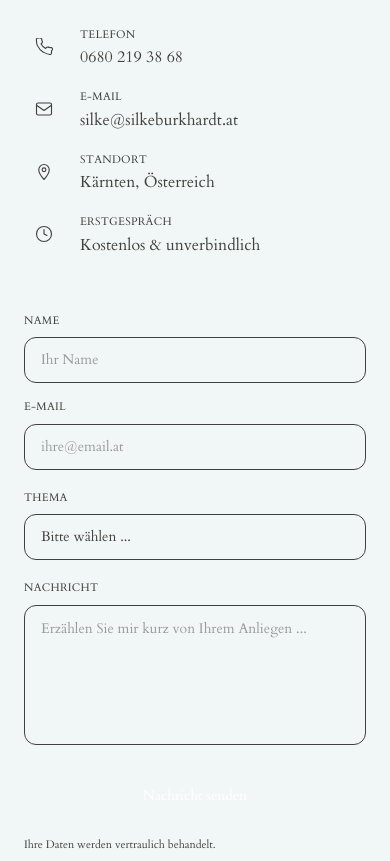
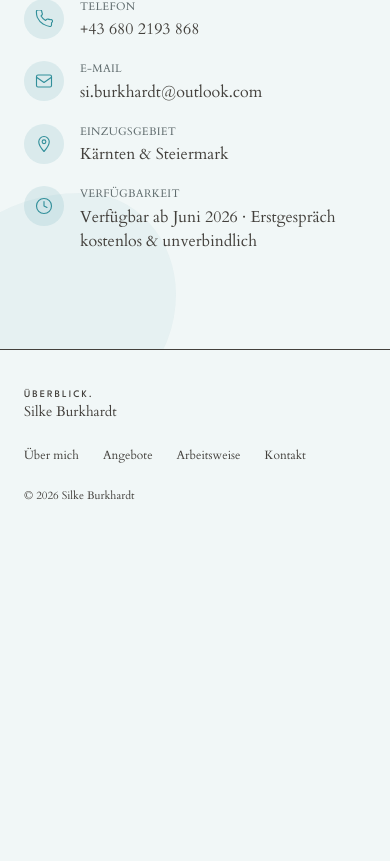
Before and after one commit to pietmondriaan/HOMEPAGE-SILKE, a React (Vite) app: page / in a window 390 px wide. Shown: the part 6163-7024 px from the top of the page. After the commit the page ends 6707 px from the top, so only its background shows below. Built offline with nearby package versions, Linux system fonts and the light colour scheme.

Commit message:
feat(kontakt): Formular entfernt, direkte Kontaktdaten (Tel/Mail)

```diff
--- a/src/components/Contact.jsx
+++ b/src/components/Contact.jsx
@@ -1,41 +1,19 @@
-import { useState } from 'react'
 import { useScrollAnimation } from '../hooks/useScrollAnimation'
 
 export default function Contact() {
   const [ref, isVisible] = useScrollAnimation()
-  const [formState, setFormState] = useState({
-    name: '',
-    email: '',
-    thema: '',
-    nachricht: '',
-  })
-  const [submitted, setSubmitted] = useState(false)
-
-  function handleChange(e) {
-    setFormState((prev) => ({ ...prev, [e.target.name]: e.target.value }))
-  }
-
-  function handleSubmit(e) {
-    e.preventDefault()
-    const { name, email, thema, nachricht } = formState
-    if (!name || !email || !nachricht) return
-    const subject = encodeURIComponent((thema || 'Anfrage') + ' — ' + name)
-    const body = encodeURIComponent('Name: ' + name + '\nE-Mail: ' + email + '\n\n' + nachricht)
-    window.location.href = 'mailto:silke@silkeburkhardt.at?subject=' + subject + '&body=' + body
-    setSubmitted(true)
-  }
 
   return (
-    <section id="kontakt" className="py-24 lg:py-36 bg-paper relative overflow-hidden">
+    <section id="kontakt" className="py-24 lg:py-36 bg-canvas relative overflow-hidden">
 
       {/* Blob-Dekorationen */}
       <div
-        className="absolute -top-20 -right-20 w-[320px] h-[300px] bg-sage/[0.08] pointer-events-none animate-blob-morph"
+        className="absolute -top-20 -right-20 w-[320px] h-[300px] bg-petrol/[0.08] pointer-events-none animate-blob-morph"
         style={{ borderRadius: '55% 45% 62% 38% / 45% 55% 45% 55%' }}
         aria-hidden="true"
       />
       <div
-        className="absolute -bottom-16 -left-16 w-[240px] h-[220px] bg-sage/[0.06] pointer-events-none animate-blob-morph"
+        className="absolute -bottom-16 -left-16 w-[240px] h-[220px] bg-petrol/[0.06] pointer-events-none animate-blob-morph"
         style={{ borderRadius: '40% 60% 45% 55% / 55% 45% 60% 40%', animationDelay: '-6s' }}
         aria-hidden="true"
       />
@@ -44,189 +22,85 @@ export default function Contact() {
         ref={ref}
         className={`max-w-6xl mx-auto px-6 lg:px-8 animate-on-scroll ${isVisible ? 'is-visible' : ''}`}
       >
-        <div className="grid lg:grid-cols-[1fr,1.2fr] gap-14 lg:gap-24">
+        <div className="max-w-xl mx-auto text-center">
 
-          {/* Linke Seite */}
-          <div>
-            <p className="font-sans text-[10px] font-medium tracking-[0.2em] text-sage uppercase mb-6">
+          <p className="font-sans text-[10px] font-medium tracking-[0.2em] text-petrol uppercase mb-6">
             Kontakt
           </p>
 
           <h2
-              className="font-serif font-normal text-bark leading-[1.12] mb-6"
+            className="font-serif font-normal text-azure leading-[1.12] mb-6"
             style={{ fontSize: 'clamp(1.8rem, 3.5vw, 2.75rem)', textWrap: 'balance' }}
           >
-              Lassen Sie uns
-              <br />
-              <em>miteinander sprechen.</em>
+            Lassen Sie uns ins Gespräch kommen.
           </h2>
 
-            <p className="text-bark-light text-base leading-[1.75] mb-10">
-              Der erste Schritt ist oft der wichtigste. Kontaktieren Sie mich für
-              ein unverbindliches Erstgespräch — ich freue mich, Sie kennenzulernen.
+          <p className="text-ink text-base leading-[1.75] mb-10">
+            Der erste Schritt ist oft der wichtigste. Für ein unverbindliches Erstgespräch
+            erreichen Sie mich direkt:
           </p>
 
-            <div className="space-y-5">
+          <div className="space-y-5 text-left">
+
             {/* Telefon */}
             <div className="flex items-start gap-4">
-                <div className="w-10 h-10 rounded-full bg-sage/12 flex items-center justify-center shrink-0 text-sage">
+              <div className="w-10 h-10 rounded-full bg-petrol/12 flex items-center justify-center shrink-0 text-petrol">
                 <svg width="18" height="18" viewBox="0 0 24 24" fill="none" stroke="currentColor" strokeWidth="1.5" strokeLinecap="round" strokeLinejoin="round" aria-hidden="true">
                   <path d="M22 16.92v3a2 2 0 01-2.18 2 19.79 19.79 0 01-8.63-3.07A19.5 19.5 0 013.07 9.81 19.79 19.79 0 012 1.21 2 2 0 014 .02h3a2 2 0 012 1.72 12.84 12.84 0 00.7 2.81 2 2 0 01-.45 2.11L8.09 7.91a16 16 0 006 6l1.27-1.27a2 2 0 012.11-.45 12.84 12.84 0 002.81.7A2 2 0 0122 16.92z" />
                 </svg>
               </div>
               <div>
-                  <p className="text-[11px] font-medium tracking-wide text-bark-light/60 uppercase mb-0.5">Telefon</p>
-                  <a href="tel:+4306802193868" className="text-bark hover:text-sage transition-colors duration-[180ms] text-base font-normal">
-                    0680 219 38 68
+                <p className="text-[11px] font-medium tracking-wide text-ink-soft uppercase mb-0.5">Telefon</p>
+                <a href="tel:+436802193868" className="text-ink hover:text-petrol transition-colors duration-[180ms] text-base font-normal">
+                  +43 680 2193 868
                 </a>
               </div>
             </div>
 
             {/* E-Mail */}
             <div className="flex items-start gap-4">
-                <div className="w-10 h-10 rounded-full bg-sage/12 flex items-center justify-center shrink-0 text-sage">
+              <div className="w-10 h-10 rounded-full bg-petrol/12 flex items-center justify-center shrink-0 text-petrol">
                 <svg width="18" height="18" viewBox="0 0 24 24" fill="none" stroke="currentColor" strokeWidth="1.5" strokeLinecap="round" strokeLinejoin="round" aria-hidden="true">
                   <rect x="2" y="4" width="20" height="16" rx="2" />
                   <path d="M2 7l10 7 10-7" />
                 </svg>
               </div>
               <div>
-                  <p className="text-[11px] font-medium tracking-wide text-bark-light/60 uppercase mb-0.5">E-Mail</p>
-                  <a href="mailto:silke@silkeburkhardt.at" className="text-bark hover:text-sage transition-colors duration-[180ms] text-base font-normal">
-                    silke@silkeburkhardt.at
+                <p className="text-[11px] font-medium tracking-wide text-ink-soft uppercase mb-0.5">E-Mail</p>
+                <a href="mailto:si.burkhardt@outlook.com" className="text-ink hover:text-petrol transition-colors duration-[180ms] text-base font-normal">
+                  si.burkhardt@outlook.com
                 </a>
               </div>
             </div>
 
-              {/* Standort */}
+            {/* Einzugsgebiet */}
             <div className="flex items-start gap-4">
-                <div className="w-10 h-10 rounded-full bg-sage/12 flex items-center justify-center shrink-0 text-sage">
+              <div className="w-10 h-10 rounded-full bg-petrol/12 flex items-center justify-center shrink-0 text-petrol">
                 <svg width="18" height="18" viewBox="0 0 24 24" fill="none" stroke="currentColor" strokeWidth="1.5" strokeLinecap="round" strokeLinejoin="round" aria-hidden="true">
                   <path d="M12 2a7 7 0 00-7 7c0 5.25 7 13 7 13s7-7.75 7-13a7 7 0 00-7-7z" />
                   <circle cx="12" cy="9" r="2.5" />
                 </svg>
               </div>
               <div>
-                  <p className="text-[11px] font-medium tracking-wide text-bark-light/60 uppercase mb-0.5">Standort</p>
-                  <p className="text-bark text-base font-normal">Kärnten, Österreich</p>
+                <p className="text-[11px] font-medium tracking-wide text-ink-soft uppercase mb-0.5">Einzugsgebiet</p>
+                <p className="text-ink text-base font-normal">Kärnten &amp; Steiermark</p>
               </div>
             </div>
 
-              {/* Erstgespräch */}
+            {/* Verfügbarkeit */}
             <div className="flex items-start gap-4">
-                <div className="w-10 h-10 rounded-full bg-sage/12 flex items-center justify-center shrink-0 text-sage">
+              <div className="w-10 h-10 rounded-full bg-petrol/12 flex items-center justify-center shrink-0 text-petrol">
                 <svg width="18" height="18" viewBox="0 0 24 24" fill="none" stroke="currentColor" strokeWidth="1.5" strokeLinecap="round" strokeLinejoin="round" aria-hidden="true">
                   <circle cx="12" cy="12" r="10" />
                   <path d="M12 6v6l4 2" />
                 </svg>
               </div>
               <div>
-                  <p className="text-[11px] font-medium tracking-wide text-bark-light/60 uppercase mb-0.5">Erstgespräch</p>
-                  <p className="text-bark text-base font-normal">Kostenlos & unverbindlich</p>
-                </div>
-              </div>
+                <p className="text-[11px] font-medium tracking-wide text-ink-soft uppercase mb-0.5">Verfügbarkeit</p>
+                <p className="text-ink text-base font-normal">Verfügbar ab Juni 2026 · Erstgespräch kostenlos &amp; unverbindlich</p>
               </div>
             </div>
 
-          {/* Formular */}
-          <div>
-            {submitted ? (
-              <div className="bg-cream border border-sand-dark/60 rounded-2xl p-10 text-center">
-                <div className="w-14 h-14 rounded-full bg-sage/15 flex items-center justify-center mx-auto mb-6">
-                  <svg width="22" height="22" viewBox="0 0 24 24" fill="none" stroke="currentColor" strokeWidth="1.5" strokeLinecap="round" strokeLinejoin="round" className="text-sage" aria-hidden="true">
-                    <polyline points="20 6 9 17 4 12" />
-                  </svg>
-                </div>
-                <h3 className="font-serif text-2xl font-normal text-bark mb-2">Vielen Dank.</h3>
-                <p className="text-bark-light text-sm leading-relaxed">
-                  Ihre Nachricht ist angekommen. Ich melde mich in Kürze bei Ihnen.
-                </p>
-              </div>
-            ) : (
-              <form onSubmit={handleSubmit} className="space-y-5">
-                <div className="grid sm:grid-cols-2 gap-4">
-                  <div>
-                    <label htmlFor="name" className="block text-[11px] font-medium tracking-wide text-bark-light/70 uppercase mb-2">
-                      Name
-                    </label>
-                    <input
-                      type="text"
-                      id="name"
-                      name="name"
-                      value={formState.name}
-                      onChange={handleChange}
-                      required
-                      placeholder="Ihr Name"
-                      className="w-full px-4 py-3 bg-cream border border-sand-dark rounded-xl text-bark placeholder:text-bark-light/35 focus:outline-none focus:border-sage transition-colors duration-[180ms] text-sm"
-                    />
-                  </div>
-                  <div>
-                    <label htmlFor="email" className="block text-[11px] font-medium tracking-wide text-bark-light/70 uppercase mb-2">
-                      E-Mail
-                    </label>
-                    <input
-                      type="email"
-                      id="email"
-                      name="email"
-                      value={formState.email}
-                      onChange={handleChange}
-                      required
-                      placeholder="ihre@email.at"
-                      className="w-full px-4 py-3 bg-cream border border-sand-dark rounded-xl text-bark placeholder:text-bark-light/35 focus:outline-none focus:border-sage transition-colors duration-[180ms] text-sm"
-                    />
-                  </div>
-                </div>
-
-                <div>
-                  <label htmlFor="thema" className="block text-[11px] font-medium tracking-wide text-bark-light/70 uppercase mb-2">
-                    Thema
-                  </label>
-                  <select
-                    id="thema"
-                    name="thema"
-                    value={formState.thema}
-                    onChange={handleChange}
-                    className="w-full px-4 py-3 bg-cream border border-sand-dark rounded-xl text-bark focus:outline-none focus:border-sage transition-colors duration-[180ms] text-sm appearance-none cursor-pointer"
-                  >
-                    <option value="">Bitte wählen ...</option>
-                    <option value="Lebensberatung">Lebensberatung</option>
-                    <option value="Sozialberatung">Sozialberatung</option>
-                    <option value="Teambuilding">Teambuilding</option>
-                    <option value="Organisationsentwicklung">Organisationsentwicklung</option>
-                    <option value="Supervision">Supervision</option>
-                    <option value="Sonstiges">Sonstiges</option>
-                  </select>
-                </div>
-
-                <div>
-                  <label htmlFor="nachricht" className="block text-[11px] font-medium tracking-wide text-bark-light/70 uppercase mb-2">
-                    Nachricht
-                  </label>
-                  <textarea
-                    id="nachricht"
-                    name="nachricht"
-                    value={formState.nachricht}
-                    onChange={handleChange}
-                    rows={5}
-                    required
-                    placeholder="Erzählen Sie mir kurz von Ihrem Anliegen ..."
-                    className="w-full px-4 py-3 bg-cream border border-sand-dark rounded-xl text-bark placeholder:text-bark-light/35 focus:outline-none focus:border-sage transition-colors duration-[180ms] text-sm resize-none leading-relaxed"
-                  />
-                </div>
-
-                <div className="flex flex-col sm:flex-row sm:items-center gap-4">
-                  <button
-                    type="submit"
-                    className="sm:w-auto px-8 py-3.5 bg-sage text-white text-sm font-medium rounded-full hover:bg-sage-dark transition-colors duration-[180ms]"
-                  >
-                    Nachricht senden
-                  </button>
-                  <p className="text-[11px] text-bark-light/45 leading-relaxed">
-                    Ihre Daten werden vertraulich behandelt.
-                  </p>
-                </div>
-              </form>
-            )}
           </div>
         </div>
       </div>
```
Lines whose indentation alone changed are shown as unchanged.
